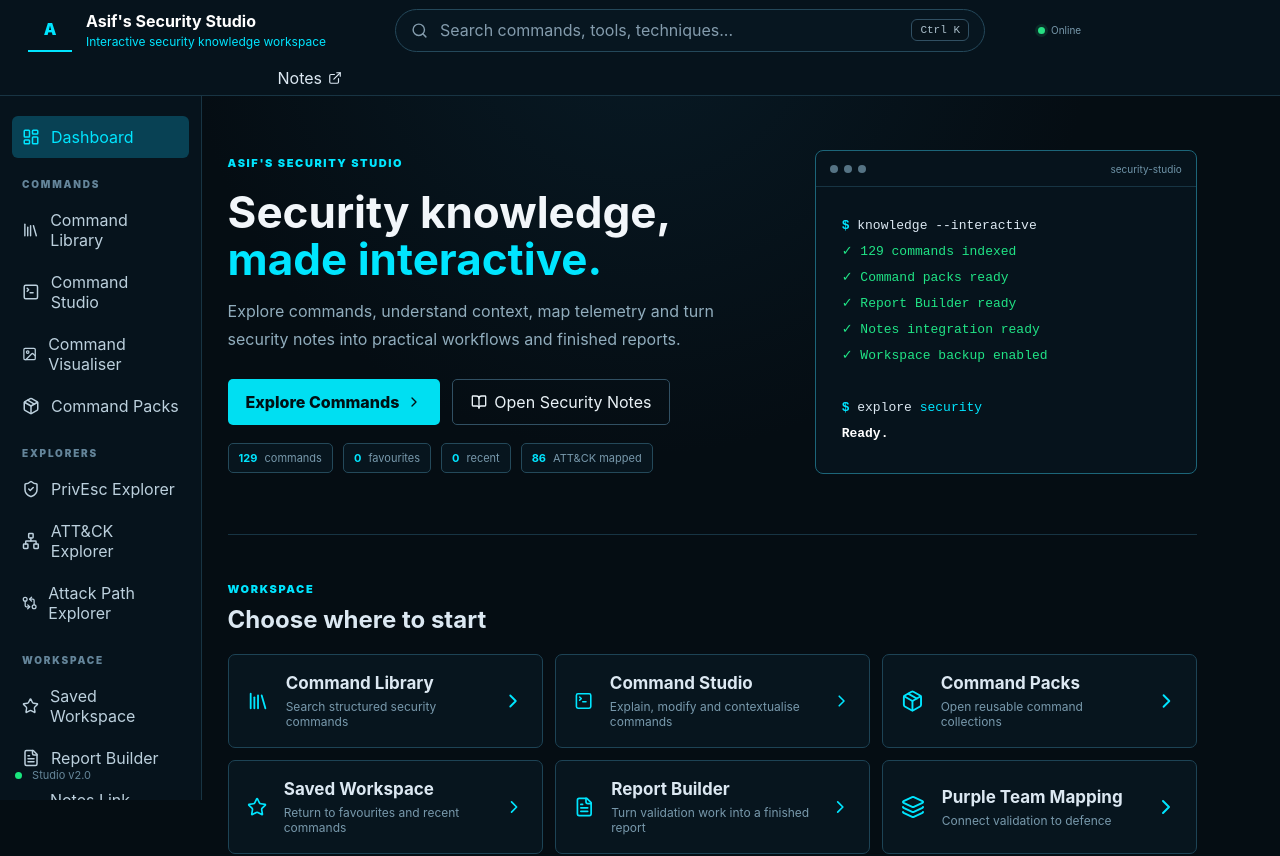
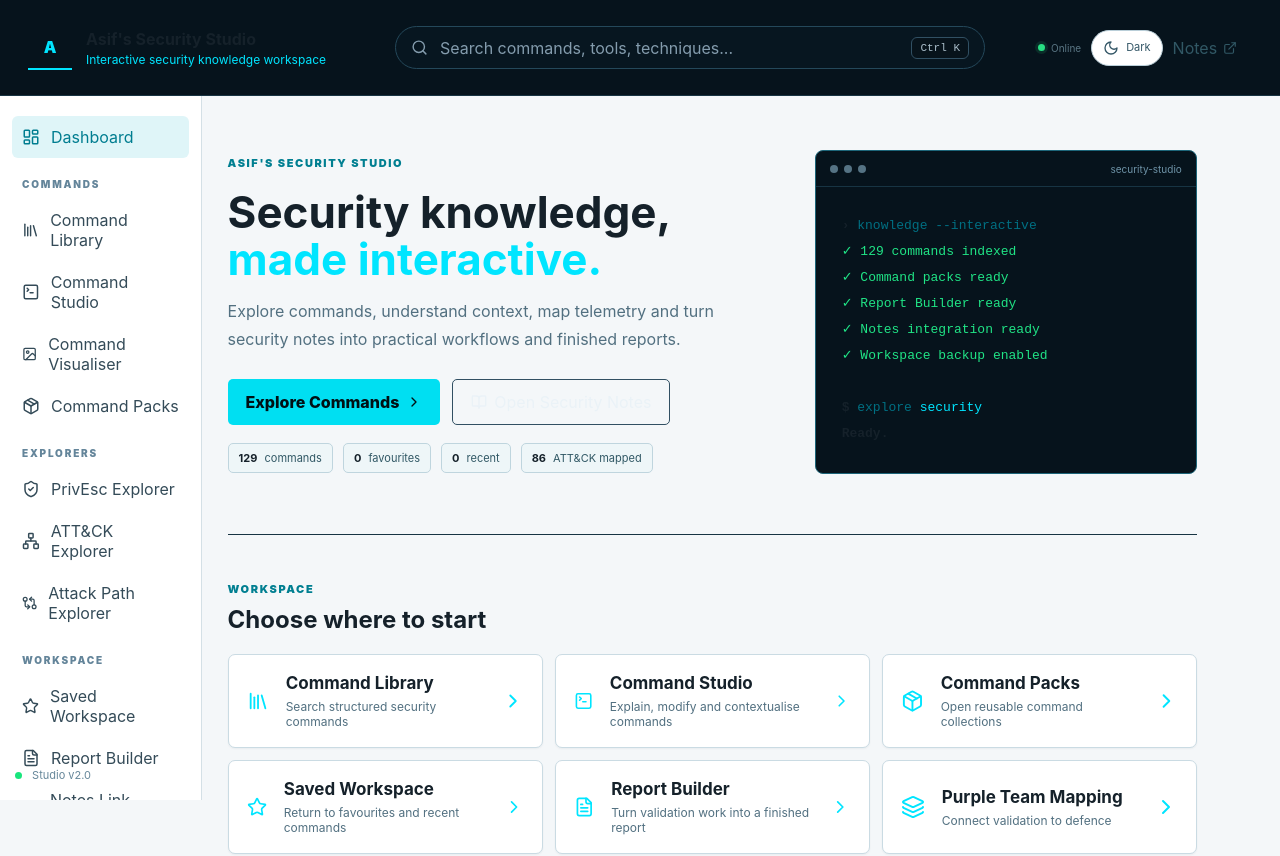
Before and after one commit to asifnawazminhas/security-studio, a React (Vite) app: page / in a window 1280 px wide. Shown: the top 856 px of the page. Built offline with nearby package versions, Linux system fonts and the light colour scheme.

Commit message:
Add files via upload

```diff
--- a/index.html
+++ b/index.html
@@ -1,6 +1,8 @@
 <!doctype html>
 <html lang="en">
 <head>
+  <meta http-equiv="Content-Security-Policy" content="default-src 'self'; script-src 'self'; style-src 'self' 'unsafe-inline'; img-src 'self' data: blob:; font-src 'self' data:; connect-src 'self'; object-src 'none'; base-uri 'self'; form-action 'self'; frame-src 'none'; worker-src 'self' blob:">
+  <meta name="referrer" content="strict-origin-when-cross-origin">
   <meta charset="UTF-8" />
   <meta name="viewport" content="width=device-width, initial-scale=1.0" />
   <meta name="theme-color" content="#061018" />
--- a/package.json
+++ b/package.json
@@ -1,7 +1,7 @@
 {
   "name": "security-studio",
   "private": true,
-  "version": "2.1.0",
+  "version": "2.2.0",
   "type": "module",
   "scripts": {
     "dev": "vite",
--- a/src/main.jsx
+++ b/src/main.jsx
@@ -4,7 +4,7 @@ import {toPng,toSvg} from 'html-to-image';
 import {
   Activity,ArrowLeft,BookOpen,CheckCircle2,ChevronDown,ChevronRight,Copy,Download,
   Clock3,ExternalLink,Filter,GitCompareArrows,Image,Layers3,LayoutDashboard,Library,Menu,
-  Check,FileJson,FileText,GripVertical,Link2,Network,Package,Plus,RadioTower,RotateCcw,Save,Search,ShieldCheck,Star,Tag,TerminalSquare,Trash2,Upload,Workflow,X
+  Check,FileJson,FileText,GripVertical,Link2,Moon,Network,Package,Plus,RadioTower,RotateCcw,Save,Search,ShieldCheck,Star,Sun,Tag,TerminalSquare,Trash2,Upload,Workflow,X
 } from 'lucide-react';
 import {commands} from './data/commands';
 import './styles.css';
@@ -56,6 +56,15 @@ const parseRoute=()=>{
 };
 
 function App(){
+ const [theme,setTheme]=useState(()=>{
+  const saved=localStorage.getItem('security-studio-theme');
+  if(saved==='light'||saved==='dark')return saved;
+  return matchMedia('(prefers-color-scheme: light)').matches?'light':'dark';
+ });
+ useEffect(()=>{
+  document.documentElement.dataset.theme=theme;
+  localStorage.setItem('security-studio-theme',theme);
+ },[theme]);
  const [online,setOnline]=useState(navigator.onLine);
  useEffect(()=>{
   const on=()=>setOnline(true);
@@ -112,7 +121,14 @@ function App(){
   <header>
    <button className="brand" onClick={()=>go('dashboard')}><div className="mark">A</div><div><b>Asif's Security Studio</b><span>Interactive security knowledge workspace</span></div></button>
    <button className="topsearch" onClick={()=>setPalette(true)}><Search size={17}/><span>Search commands, tools, techniques...</span><kbd>Ctrl K</kbd></button>
-   <div className={`connectionState ${online?'online':'offline'}`}><span/> {online?'Online':'Offline'}</div><a className="notes" href="https://notes.asifnawazminhas.com/">Notes <ExternalLink size={14}/></a>
+   <div className="topActions">
+    <div className={`connectionState ${online?'online':'offline'}`}><span/> {online?'Online':'Offline'}</div>
+    <button className="themeToggle" onClick={()=>setTheme(theme==='dark'?'light':'dark')} title={`Switch to ${theme==='dark'?'light':'dark'} mode`} aria-label={`Switch to ${theme==='dark'?'light':'dark'} mode`}>
+     {theme==='dark'?<Sun size={16}/>:<Moon size={16}/>}
+     <span>{theme==='dark'?'Light':'Dark'}</span>
+    </button>
+    <a className="notes" href="https://notes.asifnawazminhas.com/">Notes <ExternalLink size={14}/></a>
+   </div>
    <button className="hamb" onClick={()=>setMobile(!mobile)}>{mobile?<X/>:<Menu/>}</button>
   </header>
   <aside className={mobile?'open':''}>{sections.map((s,i)=><div className="navgroup" key={i}>{s.title&&<label>{s.title}</label>}{s.items.map(([name,id,Icon])=><button key={id} className={page===id?'active':''} onClick={()=>go(id)}><Icon size={18}/>{name}</button>)}</div>)}<div className="sidefoot"><span className="dot"/> Studio v2.0</div></aside>
@@ -167,7 +183,7 @@ function Dashboard({go,favorites,recent}){
    <div className="terminal">
     <div className="termbar"><i/><i/><i/><span>security-studio</span></div>
     <code>
-     <b>$</b> knowledge --interactive<br/>
+     <b>›</b> knowledge --interactive<br/>
      <span>✓ {commands.length} commands indexed</span><br/>
      <span>✓ Command packs ready</span><br/>
      <span>✓ Report Builder ready</span><br/>
@@ -463,16 +479,18 @@ function AttackPathExplorer({openCommand}){
 function VisualPreview({c}){
  const ref=useRef(null);
  const [theme,setTheme]=useState('Security Notes Dark');
- const [prompt,setPrompt]=useState(c.platform==='Windows'?'PS>':'$');
+ const [prompt,setPrompt]=useState(c.platform==='Windows'?'PS>':'');
  const [watermark,setWatermark]=useState(true);
  const [watermarkText,setWatermarkText]=useState('studio.asifnawazminhas.com');
  const [windowTitle,setWindowTitle]=useState(c.tool);
  const [fontSize,setFontSize]=useState(20);
  const [padding,setPadding]=useState(48);
  const [customCommand,setCustomCommand]=useState(c.command);
+ const [layout,setLayout]=useState('Terminal');
+ const [showMeta,setShowMeta]=useState(true);
 
  useEffect(()=>{
-   setPrompt(c.platform==='Windows'?'PS>':'$');
+   setPrompt(c.platform==='Windows'?'PS>':'');
    setWindowTitle(c.tool);
    setCustomCommand(c.command);
  },[c.id]);
@@ -490,6 +508,13 @@ function VisualPreview({c}){
    'High Contrast':'theme-contrast'
  }[theme]||'theme-security';
 
+ const layoutClass={
+  'Terminal':'layout-terminal',
+  'Minimal':'layout-minimal',
+  'Card':'layout-card',
+  'Poster':'layout-poster'
+ }[layout]||'layout-terminal';
+
  const download=async(type)=>{
    if(!ref.current)return;
    const fn=type==='png'?toPng:toSvg;
@@ -502,21 +527,24 @@ function VisualPreview({c}){
 
  const reset=()=>{
    setTheme('Security Notes Dark');
-   setPrompt(c.platform==='Windows'?'PS>':'$');
+   setPrompt(c.platform==='Windows'?'PS>':'');
    setWatermark(true);
    setWatermarkText('studio.asifnawazminhas.com');
    setWindowTitle(c.tool);
    setFontSize(20);
    setPadding(48);
    setCustomCommand(c.command);
+   setLayout('Terminal');
+   setShowMeta(true);
  };
 
- return <div className="visualPro">
+ return <div className="visualPro v22">
   <div className="visualSettings">
    <div className="visualField wide">
     <label>Command</label>
     <textarea value={customCommand} onChange={e=>setCustomCommand(e.target.value)}/>
    </div>
+
    <div className="visualField">
     <label>Theme</label>
     <select value={theme} onChange={e=>setTheme(e.target.value)}>
@@ -532,34 +560,50 @@ function VisualPreview({c}){
      <option>High Contrast</option>
     </select>
    </div>
+
+   <div className="visualField">
+    <label>Layout</label>
+    <select value={layout} onChange={e=>setLayout(e.target.value)}>
+     <option>Terminal</option>
+     <option>Minimal</option>
+     <option>Card</option>
+     <option>Poster</option>
+    </select>
+   </div>
+
    <div className="visualField">
     <label>Prompt</label>
-    <input value={prompt} onChange={e=>setPrompt(e.target.value)}/>
+    <input value={prompt} onChange={e=>setPrompt(e.target.value)} placeholder="Optional"/>
    </div>
+
    <div className="visualField">
     <label>Window title</label>
     <input value={windowTitle} onChange={e=>setWindowTitle(e.target.value)}/>
    </div>
+
    <div className="visualField">
     <label>Font size</label>
     <select value={fontSize} onChange={e=>setFontSize(Number(e.target.value))}>
-     <option value="16">16 px</option>
-     <option value="18">18 px</option>
-     <option value="20">20 px</option>
-     <option value="22">22 px</option>
-     <option value="24">24 px</option>
-     <option value="28">28 px</option>
+     <option value="16">16 px</option><option value="18">18 px</option><option value="20">20 px</option>
+     <option value="22">22 px</option><option value="24">24 px</option><option value="28">28 px</option>
     </select>
    </div>
+
    <div className="visualField">
     <label>Card padding</label>
     <select value={padding} onChange={e=>setPadding(Number(e.target.value))}>
-     <option value="32">Compact</option>
-     <option value="48">Balanced</option>
-     <option value="64">Spacious</option>
-     <option value="80">Poster</option>
+     <option value="32">Compact</option><option value="48">Balanced</option>
+     <option value="64">Spacious</option><option value="80">Poster</option>
     </select>
    </div>
+
+   <div className="visualField toggleField">
+    <label>Details</label>
+    <button className={`togglePill ${showMeta?'on':''}`} onClick={()=>setShowMeta(!showMeta)} type="button">
+     <span/>{showMeta?'Shown':'Hidden'}
+    </button>
+   </div>
+
    <div className="visualField watermarkField">
     <label>Watermark</label>
     <div className="inlineControl">
@@ -569,14 +613,28 @@ function VisualPreview({c}){
    </div>
   </div>
 
-  <div ref={ref} className={`exportcard pro ${themeClass}`}>
-   <div className="exportbar"><i/><i/><i/><span>{windowTitle}</span></div>
+  <div ref={ref} className={`exportcard pro refined ${themeClass} ${layoutClass}`}>
+   {layout!=='Minimal'&&<div className="exportbar">
+    <div className="windowDots"><i/><i/><i/></div>
+    <span>{windowTitle}</span>
+   </div>}
+
    <div className="exportbody" style={{padding:`${padding}px`}}>
-    <div className="exportCommand" style={{fontSize:`${fontSize}px`}}>
-     <b>{prompt}</b>
+    {showMeta&&<div className="visualMeta">
+     <span>{c.platform}</span>
+     <span>{c.tool}</span>
+     <span>{c.category}</span>
+    </div>}
+
+    <div className="exportCommand refinedCommand" style={{fontSize:`${fontSize}px`}}>
+     {prompt&&<b>{prompt}</b>}
      <code>{customCommand}</code>
     </div>
-    {watermark&&<small>{watermarkText}</small>}
+
+    <div className="visualFooter">
+     {watermark&&<small>{watermarkText}</small>}
+     {showMeta&&<span>{c.risk}</span>}
+    </div>
    </div>
   </div>
 
@@ -584,7 +642,7 @@ function VisualPreview({c}){
    <div className="visualActionGroup">
     <button className="primarySmall" onClick={()=>download('png')}><Download size={15}/> Export PNG</button>
     <button className="secondarySmall" onClick={()=>download('svg')}><Download size={15}/> Export SVG</button>
-    <button className="secondarySmall" onClick={()=>navigator.clipboard?.writeText(customCommand)}><Copy size={15}/> Copy command</button>
+    <button className="secondarySmall" onClick={()=>{navigator.clipboard?.writeText(customCommand);studioToast('Command copied')}}><Copy size={15}/> Copy command</button>
    </div>
    <button className="secondarySmall" onClick={reset}><RotateCcw size={15}/> Reset</button>
   </div>
@@ -594,7 +652,7 @@ function VisualPreview({c}){
 function Visualiser({c}){
  const [chosen,setChosen]=useState(c||commands[0]);
  return <>
-  <PageTitle kicker="COMMANDS" title="Command Visualiser" text="Create polished Security Studio command cards with multiple terminal themes and export them as PNG or SVG."/>
+  <PageTitle kicker="COMMANDS" title="Command Visualiser" text="Create polished command cards for documentation, reports and knowledge sharing."/>
   <div className="visualselect">
    <label>Library command
     <select value={chosen.id} onChange={e=>setChosen(commands.find(c=>c.id===e.target.value))}>
--- a/src/styles.css
+++ b/src/styles.css
@@ -624,3 +624,183 @@ input[type="file"]{display:none!important}
  .contextFields{grid-template-columns:1fr}
  .contextHeading{align-items:flex-start;flex-direction:column}
 }
+
+/* v2.2 - Light/Dark UI + Visualiser refinement + security polish */
+
+.topActions{display:flex;align-items:center;gap:10px}
+.themeToggle{
+ height:36px;display:inline-flex;align-items:center;gap:7px;
+ border:1px solid #294e60;background:#07131b;color:#a9bfca;
+ border-radius:18px;padding:0 11px;font-size:11px
+}
+.themeToggle:hover{border-color:#00bcd4;color:#00e5ff}
+.themeToggle span{line-height:1}
+
+.toggleField{justify-content:flex-end}
+.togglePill{
+ height:38px;border:1px solid #294e60;background:#07131b;color:#89a9b9;
+ border-radius:20px;padding:0 12px;display:flex;align-items:center;gap:7px
+}
+.togglePill>span{width:8px;height:8px;border-radius:50%;background:#6c8390}
+.togglePill.on{color:#00e5ff;border-color:#1a7186;background:#082630}
+.togglePill.on>span{background:#00e5ff;box-shadow:0 0 0 3px #00e5ff20}
+
+.exportcard.refined{
+ position:relative;overflow:hidden;
+ box-shadow:0 20px 60px #0007,0 1px 0 #ffffff0a inset;
+}
+.exportcard.refined::after{
+ content:'';
+ position:absolute;inset:0;
+ pointer-events:none;
+ background:radial-gradient(circle at 88% 10%,#00e5ff0d,transparent 32%);
+}
+.exportcard.refined .exportbody{position:relative;z-index:1}
+.windowDots{display:flex;gap:6px}
+.visualMeta{display:flex;gap:7px;flex-wrap:wrap;margin-bottom:22px}
+.visualMeta span{
+ border:1px solid currentColor;border-radius:999px;
+ padding:4px 8px;font-size:9px;opacity:.7;text-transform:uppercase;
+ letter-spacing:.55px
+}
+.refinedCommand{
+ min-height:112px;display:flex;align-items:center;
+ gap:12px;font-weight:650
+}
+.refinedCommand code{
+ font-size:inherit;line-height:1.55;
+ text-shadow:0 0 18px currentColor;
+}
+.visualFooter{
+ display:flex;align-items:center;justify-content:space-between;
+ gap:10px;margin-top:30px
+}
+.visualFooter small{opacity:.75}
+.visualFooter span{
+ border:1px solid currentColor;border-radius:999px;
+ padding:4px 8px;font-size:9px;opacity:.62
+}
+
+.layout-minimal{border-radius:12px!important}
+.layout-minimal .exportbody{min-height:230px!important}
+.layout-minimal .refinedCommand{justify-content:center;text-align:center}
+.layout-minimal .visualMeta{justify-content:center}
+.layout-minimal .visualFooter{justify-content:center}
+.layout-minimal .visualFooter span{display:none}
+
+.layout-card{
+ border-radius:18px!important;
+}
+.layout-card .exportbar{border-bottom:0!important;background:transparent!important}
+.layout-card .refinedCommand{
+ border:1px solid #ffffff14;border-radius:10px;
+ padding:24px;background:#00000016
+}
+
+.layout-poster .exportbody{min-height:390px!important}
+.layout-poster .refinedCommand{
+ min-height:240px;justify-content:center;text-align:center
+}
+.layout-poster .visualMeta{justify-content:center}
+.layout-poster .visualFooter{margin-top:auto}
+
+/* Light application theme */
+html[data-theme="light"] body{
+ background:#f4f7f9!important;color:#15212a!important
+}
+html[data-theme="light"] .app,
+html[data-theme="light"] main,
+html[data-theme="light"] .content{
+ background:#f4f7f9!important;color:#15212a!important
+}
+html[data-theme="light"] .topbar,
+html[data-theme="light"] aside{
+ background:#ffffff!important;border-color:#d4e0e6!important
+}
+html[data-theme="light"] aside .navgroup>span,
+html[data-theme="light"] .eyebrow{color:#007f91!important}
+html[data-theme="light"] .navgroup button{
+ color:#344b58!important
+}
+html[data-theme="light"] .navgroup button:hover:not(.active){
+ background:#edf5f7!important;color:#103641!important
+}
+html[data-theme="light"] .navgroup button.active{
+ background:#dff5f8!important;color:#007d90!important
+}
+html[data-theme="light"] h1,
+html[data-theme="light"] h2,
+html[data-theme="light"] h3,
+html[data-theme="light"] strong,
+html[data-theme="light"] b{color:#15212a}
+html[data-theme="light"] p{color:#527080}
+html[data-theme="light"] .panel,
+html[data-theme="light"] .commandcard,
+html[data-theme="light"] .featurecard,
+html[data-theme="light"] .librarytools,
+html[data-theme="light"] .workspaceItem,
+html[data-theme="light"] .workspaceStats>div,
+html[data-theme="light"] .commandbox,
+html[data-theme="light"] .contextBar,
+html[data-theme="light"] .workflowCanvas,
+html[data-theme="light"] .packMain,
+html[data-theme="light"] .packSidebar,
+html[data-theme="light"] .notesBuilder,
+html[data-theme="light"] .reportForm,
+html[data-theme="light"] .reportPreview{
+ background:#ffffff!important;border-color:#cadbe3!important;
+ box-shadow:0 1px 2px #15313c0d!important
+}
+html[data-theme="light"] input,
+html[data-theme="light"] select,
+html[data-theme="light"] textarea{
+ background:#fbfdfe!important;color:#18323e!important;border-color:#b9ced8!important
+}
+html[data-theme="light"] code{
+ color:#006f82
+}
+html[data-theme="light"] .secondarySmall,
+html[data-theme="light"] .themeToggle,
+html[data-theme="light"] .togglePill{
+ background:#ffffff!important;color:#345767!important;border-color:#b9ced8!important
+}
+html[data-theme="light"] .primarySmall{
+ background:#00cfe5!important;color:#002027!important;border-color:#00cfe5!important
+}
+html[data-theme="light"] .dangerOutline{
+ background:#fff4f5!important;color:#a33b4a!important;border-color:#d89ba4!important
+}
+html[data-theme="light"] .librarysearch,
+html[data-theme="light"] .palette,
+html[data-theme="light"] .commandSnippet{
+ background:#ffffff!important;border-color:#b9ced8!important
+}
+html[data-theme="light"] .heroStats span,
+html[data-theme="light"] .tags small,
+html[data-theme="light"] .badges span{
+ background:#eef6f8!important;border-color:#bfd5de!important;color:#315865!important
+}
+html[data-theme="light"] .notes{color:#315865!important}
+html[data-theme="light"] .connectionState{color:#5a7684!important}
+
+/* Ensure Visualiser export themes remain independent of app light/dark theme */
+html[data-theme="light"] .exportcard,
+html[data-theme="light"] .exportcard *{
+ color:inherit
+}
+html[data-theme="light"] .exportcard.theme-security{background:#07151e!important;color:#eef7fb!important}
+html[data-theme="light"] .exportcard.theme-midnight{background:#02060c!important;color:#eaf2ff!important}
+html[data-theme="light"] .exportcard.theme-light{background:#f6f8fa!important;color:#17212b!important}
+html[data-theme="light"] .exportcard.theme-matrix{background:#020802!important;color:#b6ffb6!important}
+html[data-theme="light"] .exportcard.theme-purple{background:#100b18!important;color:#f4ecff!important}
+html[data-theme="light"] .exportcard.theme-dracula{background:#282a36!important;color:#f8f8f2!important}
+html[data-theme="light"] .exportcard.theme-nord{background:#2e3440!important;color:#eceff4!important}
+html[data-theme="light"] .exportcard.theme-solarized{background:#002b36!important;color:#eee8d5!important}
+html[data-theme="light"] .exportcard.theme-amber{background:#110c02!important;color:#ffe7a0!important}
+html[data-theme="light"] .exportcard.theme-contrast{background:#000!important;color:#fff!important}
+
+@media(max-width:760px){
+ .themeToggle span{display:none}
+ .themeToggle{width:36px;padding:0;justify-content:center}
+ .topActions{gap:6px}
+}
```
Also changed, not shown: 1 other file (tests, documents, lock files or other folders).
